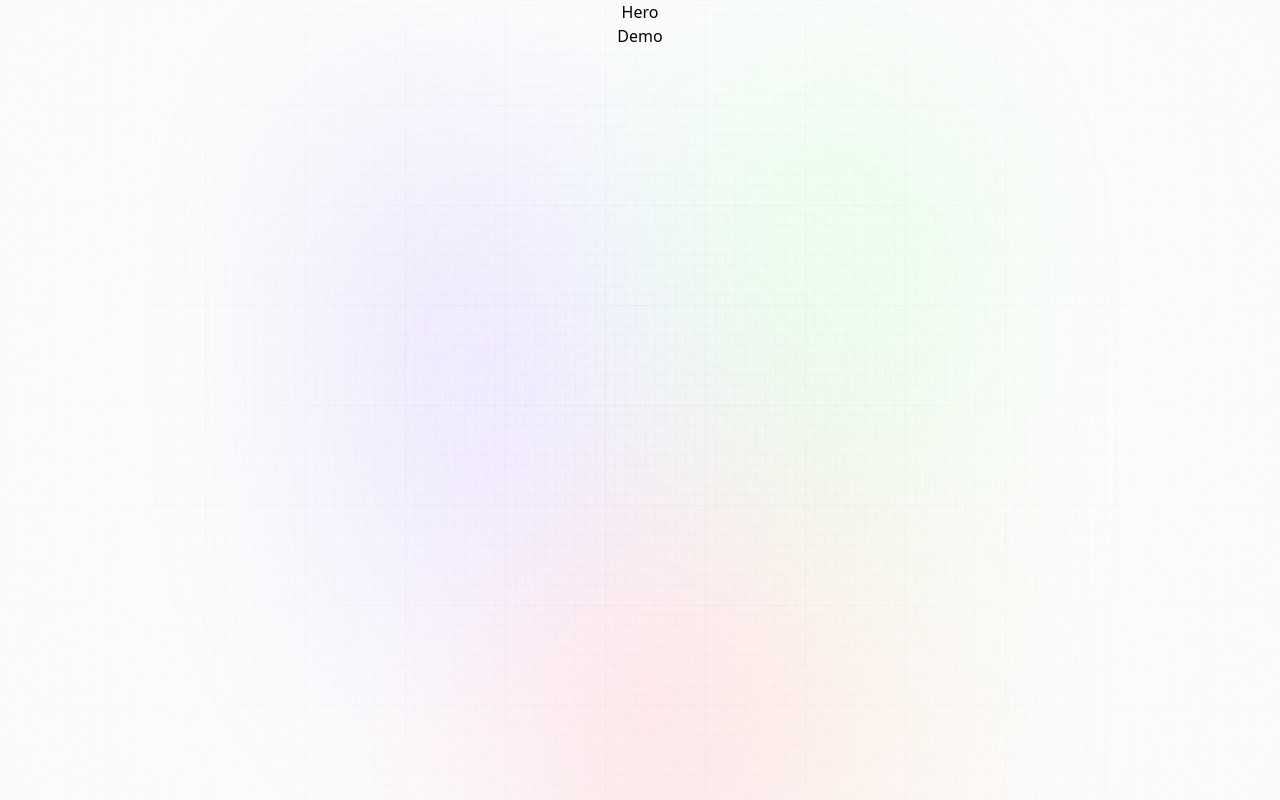
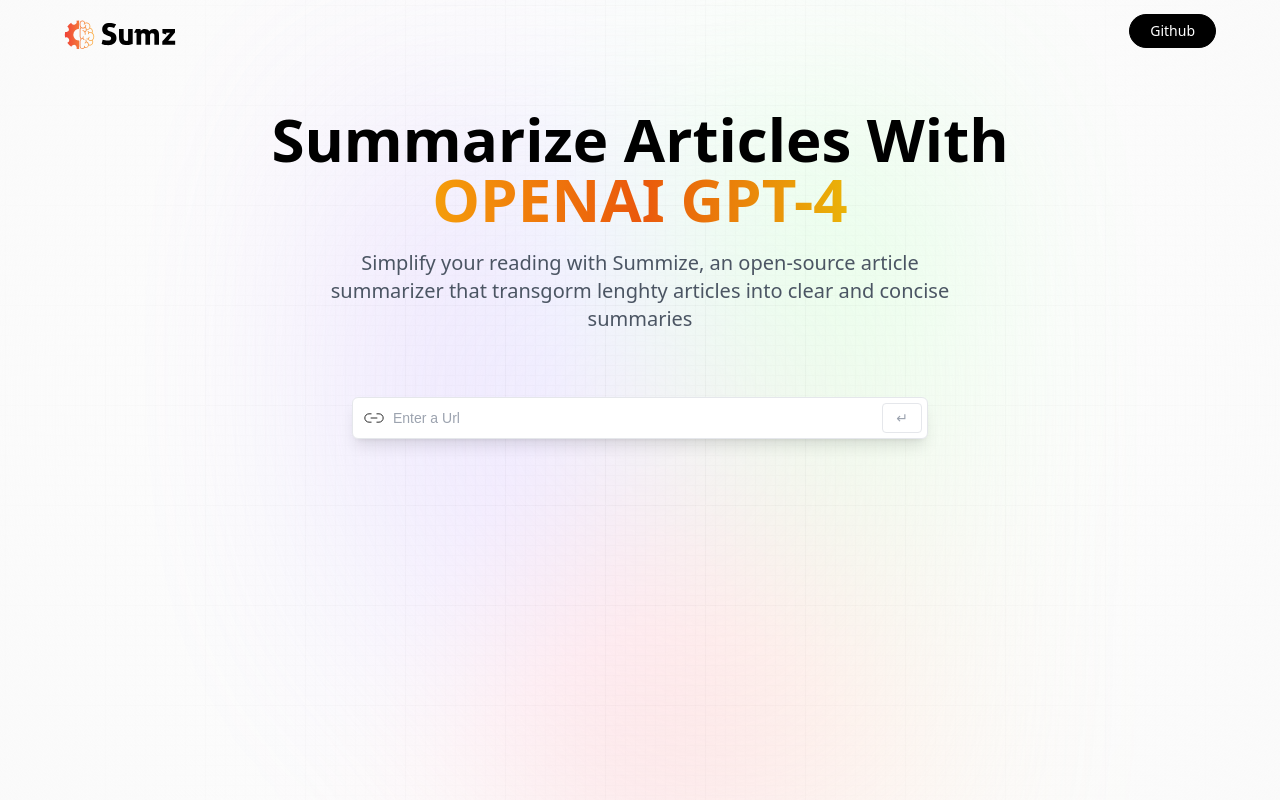
Before and after one commit to AbdullahFathan/project-web-summarizer, a React (Vite) app: page / in a window 1280 px wide. Built offline with nearby package versions, Linux system fonts and the light colour scheme; a web font is replaced by a local one.

Commit message:
done: hero component

```diff
--- a/src/components/Demo.jsx
+++ b/src/components/Demo.jsx
@@ -1,4 +1,50 @@
+import { useState, useEffect } from "react";
+import { copy, linkIcon, loader, tick } from "../assets";
+
 const Demo = () => {
-  return <div>Demo</div>;
+  const [article, setArticle] = useState({
+    url: "",
+    summary: "",
+  });
+
+  const handleSubmit = async (e) => {
+    e.preventDefault();
+    alert("Submmited");
+  };
+  return (
+    <section className="mt-16 w-full max-w-xl">
+      {/* Search */}
+      <div className="flex flex-col w-full gap-2">
+        <form
+          className="relative flex justify-center items-center"
+          onSubmit={handleSubmit}
+        >
+          <img
+            src={linkIcon}
+            alt="link_icon"
+            className="absolute left-0 my-2 ml-3 w-5"
+          />
+          <input
+            type="url"
+            placeholder="Enter a Url"
+            value={article.url}
+            onChange={(e) => setArticle({ ...article, url: e.target.value })}
+            required
+            className="url_input peer"
+          />
+          <button
+            type="submit"
+            className="submit_btn
+          peer-focus: border-gray-700
+          peer-focus: text-gray-700"
+          >
+            ↵
+          </button>
+        </form>
+        {/*Browser Url History */}
+      </div>
+      {/*Display Result */}
+    </section>
+  );
 };
 export default Demo;
--- a/src/components/Hero.jsx
+++ b/src/components/Hero.jsx
@@ -1,4 +1,31 @@
+import { logo } from "../assets";
+
 const Hero = () => {
-  return <div>Hero</div>;
+  return (
+    <header className="w-full flex justify-center items-center flex-col">
+      <nav className="flex justify-between items-center w-full mb-10 pt-3 ">
+        <img src={logo} alt="sumz_logo" className="w-28 object-contain" />
+        <button
+          type="button"
+          onClick={() =>
+            window.open(
+              "https://github.com/AbdullahFathan/project-web-summarizer"
+            )
+          }
+          className="black_btn"
+        >
+          Github
+        </button>
+      </nav>
+      <h1 className="head_text">
+        Summarize Articles With <br className="max-md:hidden" />
+        <span className="orange_gradient">OPENAI GPT-4</span>
+      </h1>
+      <h2 className="desc">
+        Simplify your reading with Summize, an open-source article summarizer
+        that transgorm lenghty articles into clear and concise summaries
+      </h2>
+    </header>
+  );
 };
 export default Hero;
```
